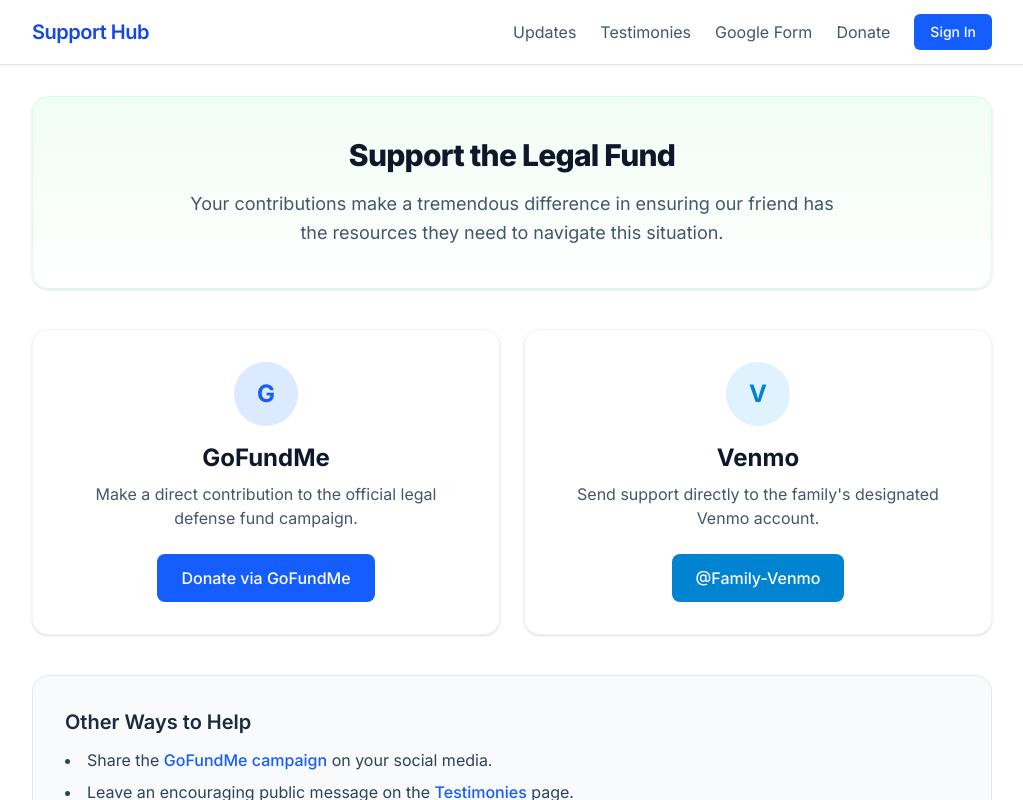
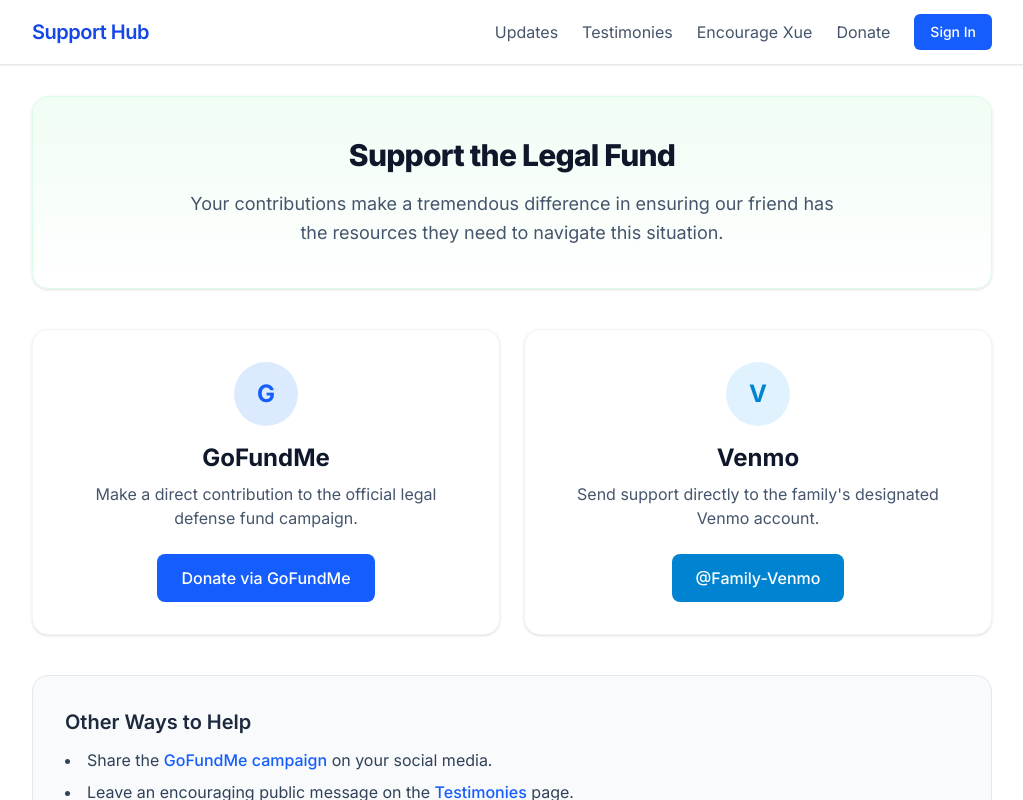
Before and after one commit to RisinAI/bring_xue_home, a Next.js app: page /donate in a window 1280 px wide. Shown: the top 800 px of the page, without its empty margins (128-1151 px from the left). Built offline with nearby package versions, Linux system fonts and the light colour scheme; no server answers.

Commit message:
Update Google form link text

```diff
--- a/src/app/layout.tsx
+++ b/src/app/layout.tsx
@@ -35,7 +35,7 @@
                 Testimonies
               </Link>
               <a href="https://docs.google.com/forms/d/e/1FAIpQLSddVbmTw2EqQVUsHFAGZR1lPOOcvGNhdSAXrXN03LZ0q6t34g/viewform?pli=1" target="_blank" rel="noopener noreferrer" className="text-slate-600 hover:text-slate-900 transition-colors">
-                Google Form
+                Encourage Xue
               </a>
               <Link href="/donate" className="text-slate-600 hover:text-slate-900 transition-colors">
                 Donate
```
